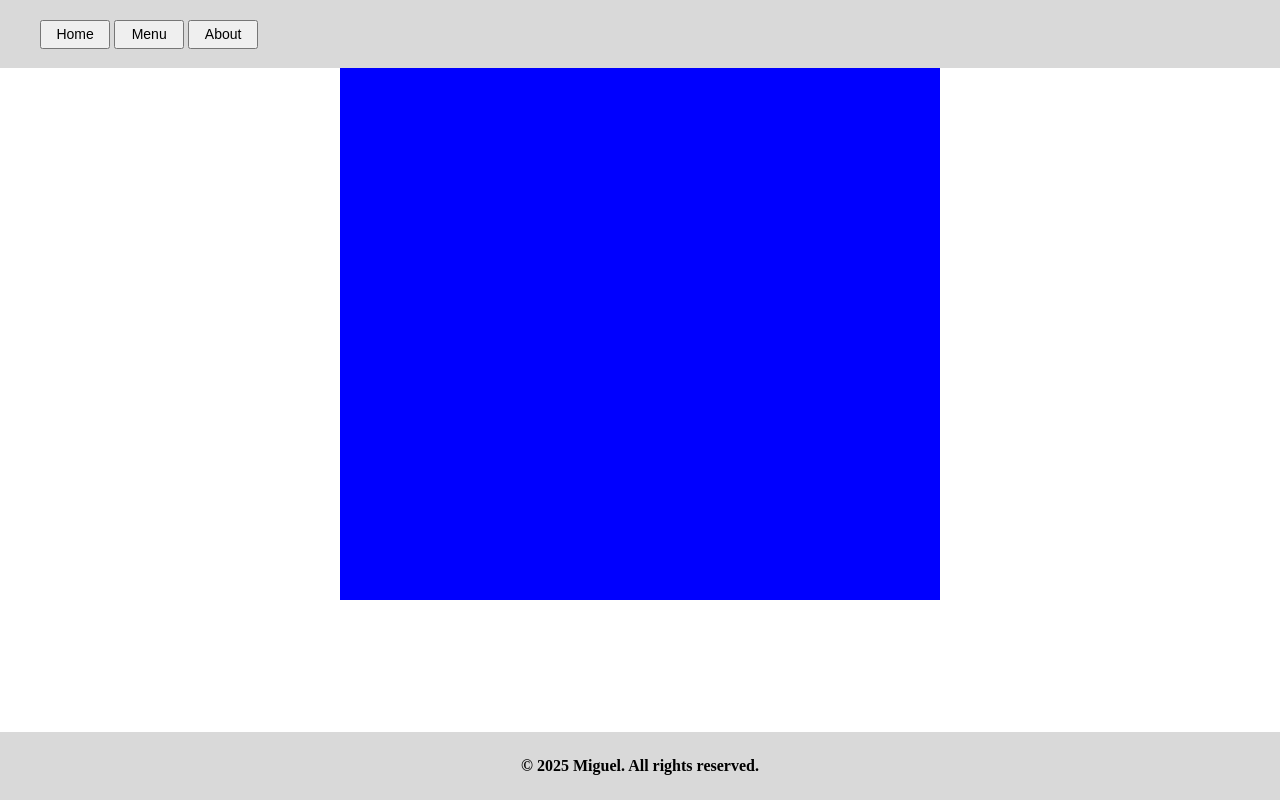
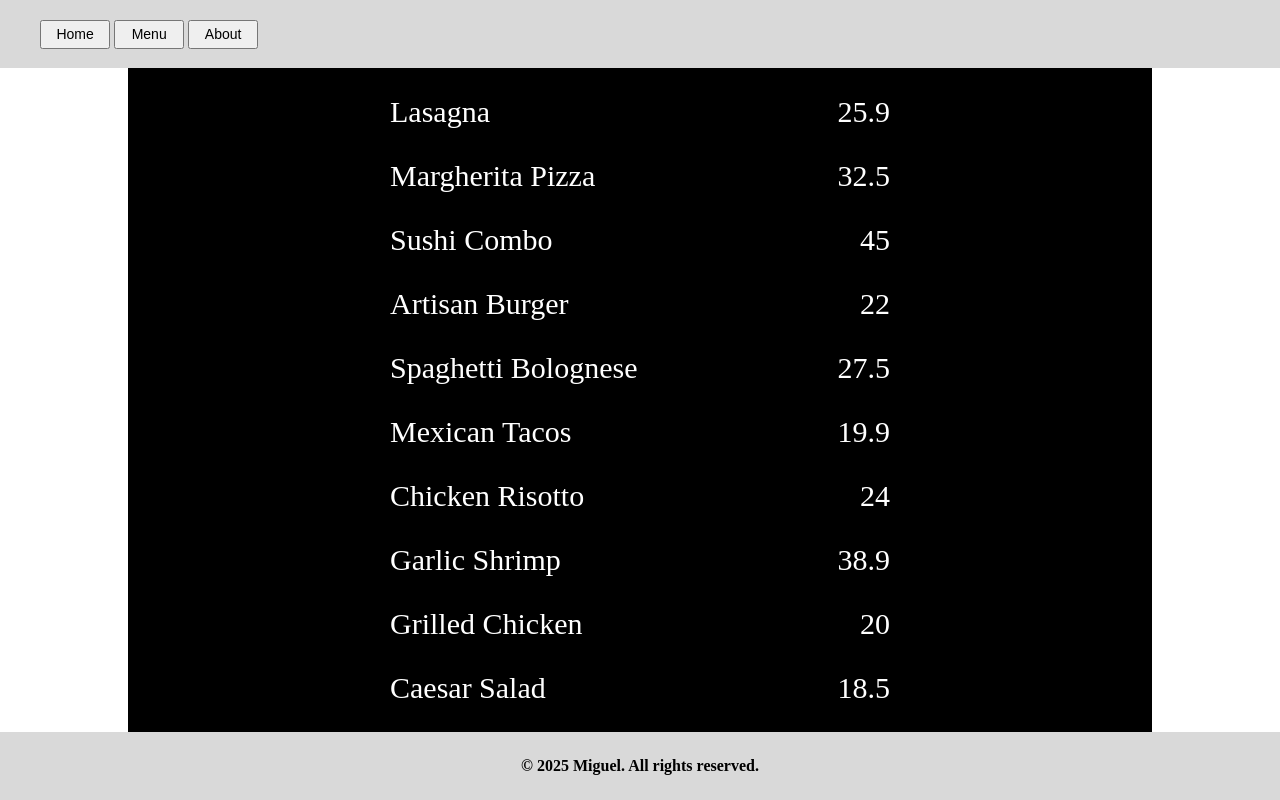
Before and after one commit to Miguelw15/Restaurant, a website built with webpack: page src/template.html in a window 1280 px wide. Built offline with nearby package versions, Linux system fonts and the light colour scheme; a web font is replaced by a local one.

Commit message:
Finished menu page - v0.2.0

```diff
--- a/src/scripts/home.js
+++ b/src/scripts/home.js
@@ -12,7 +12,7 @@ export default function loadHome(){
     information_container.classList.add('information-container');
 
     content.appendChild(information_container);
-    content.classList.add('home-content');
+    content.className ='home-content';
 
     const information = document.createElement('div');
     const information_text = document.createElement('p');
--- a/src/scripts/menu.js
+++ b/src/scripts/menu.js
@@ -1,9 +1,40 @@
 const content = document.getElementById('content');
 
+const dishes = [
+    { name: "Lasagna", price: 25.90 },
+    { name: "Margherita Pizza", price: 32.50 },
+    { name: "Sushi Combo", price: 45.00 },
+    { name: "Artisan Burger", price: 22.00 },
+    { name: "Spaghetti Bolognese", price: 27.50 },
+    { name: "Mexican Tacos", price: 19.90 },
+    { name: "Chicken Risotto", price: 24.00 },
+    { name: "Garlic Shrimp", price: 38.90 },
+    { name: "Grilled Chicken", price: 20.00 },
+    { name: "Caesar Salad", price: 18.50 }
+  ];
 export default function loadMenu(){
     content.textContent = ""
+    content.className = 'menu-content';
 
     const menu = document.createElement('div');
     menu.classList.add('menu');
     content.appendChild(menu);
+
+    const Ul = document.createElement('ul');
+
+    dishes.forEach((value)=>{
+        const Li = document.createElement('li');
+
+        const name = document.createElement('p');
+        name.innerHTML = value.name;
+
+        const price = document.createElement('p');
+        price.innerHTML = value.price;
+
+        Li.appendChild(name);Li.appendChild(price);
+        Ul.appendChild(Li);
+    })
+
+    menu.appendChild(Ul);
+
 };
--- a/src/styles.css
+++ b/src/styles.css
@@ -22,9 +22,11 @@ header {
     height: 8.51vh;
     background-color: #D9D9D9;
 }
+
 header nav {
     margin-left: 3.1381vw;
 }
+
 footer {
     display: flex;
     align-items: center;
@@ -42,6 +44,7 @@ footer {
     height: 29px;
     font-size: 14px;
 }
+
 h1 {
     margin-top: 11.2962vh;
     font-family: "Wellfleet", serif;
@@ -49,11 +52,14 @@ h1 {
     font-style: normal;
 }
 
-
 .home-content {
     display: flex;
     flex-direction: column;
     align-items: center;
+}
+
+.home-content h1 {
+    text-align: center;
 }
 
 .information-container {
@@ -82,7 +88,6 @@ h1 {
     margin: 30px;
 }
 
-
 .call-to-action {
     pointer-events: stroke;
     font-size: 18px;
@@ -95,21 +100,38 @@ h1 {
     width: 9.166vw;
     height: 5.83vh;
 }
+
 .call-to-action:hover{
     cursor: pointer;
 }
-#content {
-    display: flex;
-    flex-direction: column;
+
+.menu-content {
+    color: white;
+    width: 100vw;
+    height: 100vh;
     align-items: center;
     justify-content: center;
-}
-#content h1 {
-    text-align: center;
+    display: flex;
 }
 
 .menu {
-    background-color: blue;
-    width: 600px;
-    height: 600px;
+    display: flex;
+    align-items: center;
+    justify-content: center;
+    background-color: black;
+    width: 80vw;
+    height: 100vh;
 }
+
+ul {
+    display: flex;
+    flex-direction: column;
+    gap: 30px;
+    list-style-type: none;
+}
+li {
+    font-size: 30px;
+    gap: 200px;
+    justify-content: space-between;
+    display: flex;
+}
--- a/src/template.html
+++ b/src/template.html
@@ -3,7 +3,7 @@
 <head>
     <meta charset="UTF-8">
     <meta name="viewport" content="width=device-width, initial-scale=1.0">
-    <title>Document</title>
+    <title>Restaurante Page</title>
 </head>
 <body>
     <header>
```
